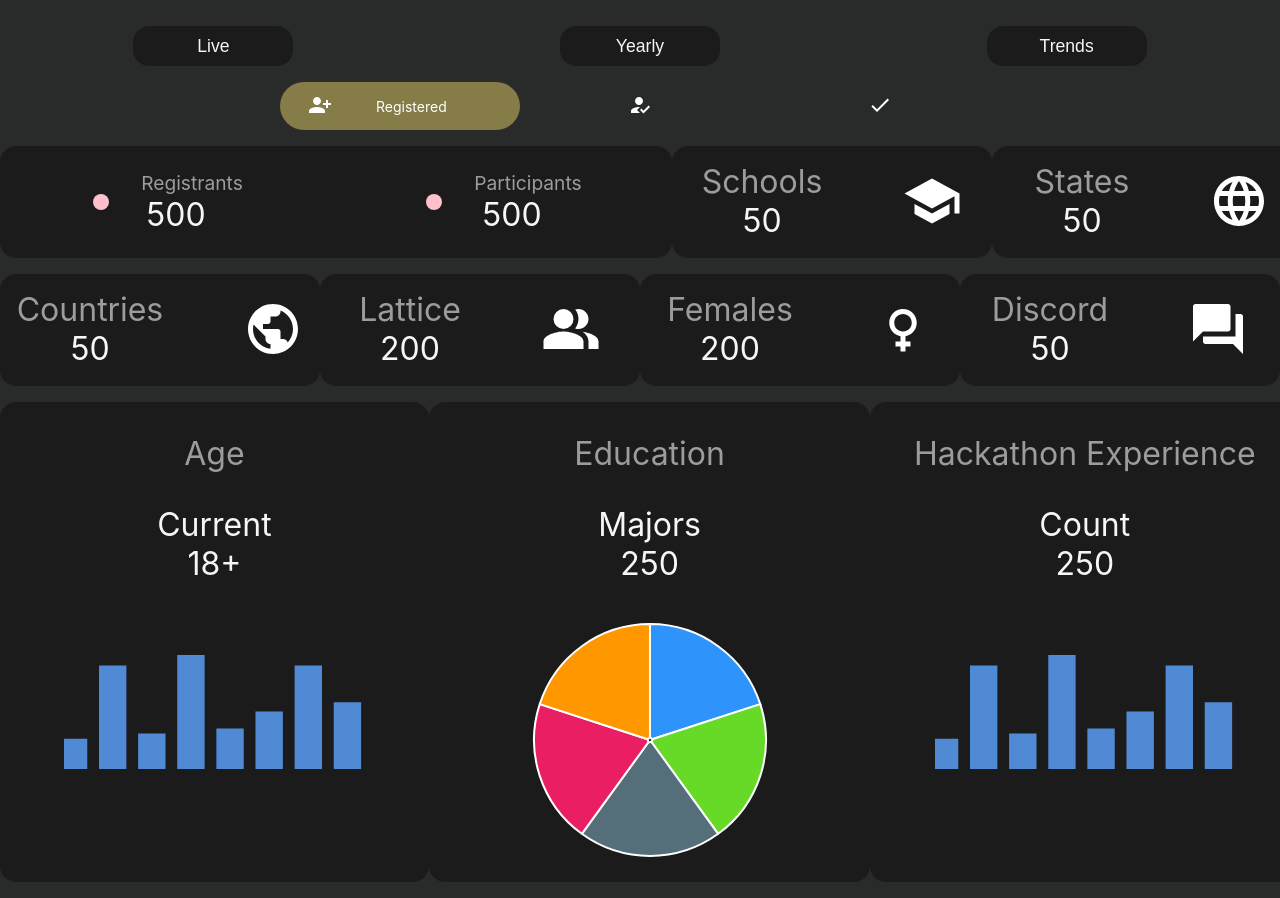
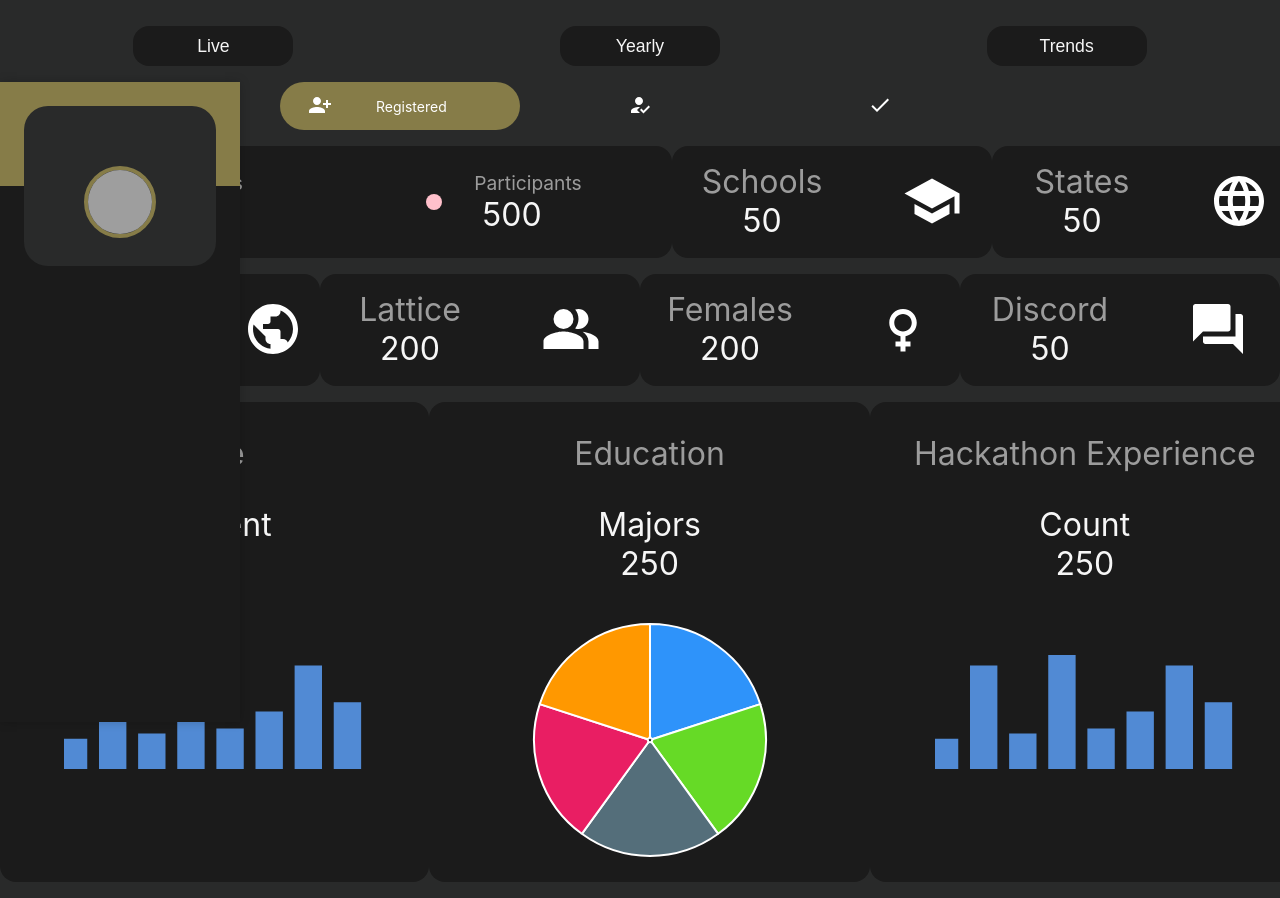
Before and after one commit to nishilfaldu/react-dashboard, a React (Create React App) app: page / in a window 1280 px wide. Shown: the top 898 px of the page. Built offline with nearby package versions, Linux system fonts and the light colour scheme; grey boxes are pictures that could not be loaded.

Commit message:
general navbar logo layout

```diff
--- a/src/assets/css/Carousel.css
+++ b/src/assets/css/Carousel.css
@@ -12,7 +12,7 @@
     justify-content: space-evenly;
 }
 
-img {
+div > img {
     width: 4rem;
     height: 4rem;
     border-radius: 50%;
--- a/src/components/navbar/NavbarLogo.js
+++ b/src/components/navbar/NavbarLogo.js
@@ -1,49 +1,66 @@
 import React from 'react';
 import styled from 'styled-components';
 import { Link } from 'react-router-dom';
+import { rgba } from "polished";
 
 const StyledWrapper = styled.div`
-    display: none;
-    position: relative;
+    display: flex;
+    position: absolute;
     z-index: 2;
     flex: 0 1 auto;
+    background: #1B1B1B;
+    box-shadow: 0 0 10px ${rgba("black", 0.2)};
+    height: 40rem;
+    width: 15rem;
 `
 
 const StyledBackground = styled.div`
-    display: none;
+    display: flex;
+    // padding-top: 3rem;
     position: absolute;
     z-index: 0;
     left: 0;
     top: 0;
-    width: 100%;
-    height: 100%;
-    background: red;
+    width: 15rem;
+    height: 6.5rem;
+    background: #867c48;
 `
 
 const StyledLink = styled(Link)`
     width: 100%;
+    padding-left: 1.5rem;
+    padding-top: 1.5rem;
+`
+
+const StyledDiv = styled(Link)`
+    width: 100%;
+    padding-left: 1.5rem;
+    padding-top: 1.5rem;
 `
 
 const StyledSvgBackground = styled.div`
     display: flex;
     align-items: center;
     justify-content: center;
-    background: red;
+    background-color: rgb(41, 42, 42);
     position: relative;
     z-index: 1;
-    border-radius: 2rem;
-    width: 2rem;
-    height: 2rem;
+    border-radius: 1.5rem;
+    width: 12rem;
+    height: 10rem;
 `
 
 const NavbarLogo = function(props){
     return(
         <StyledWrapper>
             <StyledBackground/>
-            <StyledLink to='/'/>
-            <StyledSvgBackground>
-                <img src='https://raw.githubusercontent.com/RevolutionUC/revolutionuc-frontend/master/img/revuc-logos/revuc-spring-2014.png' alt='revuc-spring-2014'></img>
-            </StyledSvgBackground>
+            {/* <StyledLink to='/'> */}
+            <StyledDiv>
+                <StyledSvgBackground>
+                    <img src='https://raw.githubusercontent.com/RevolutionUC/revolutionuc-frontend/master/img/revuc-logos/revuc-spring-2014.png' alt='revuc-spring-2014'></img>
+                </StyledSvgBackground>
+            </StyledDiv>
+            {/* </StyledLink> */}
         </StyledWrapper>
     );
 }
--- a/src/components/pages/LivePage.js
+++ b/src/components/pages/LivePage.js
@@ -6,6 +6,7 @@ import { useState } from 'react';
 import CheckIcon from '@mui/icons-material/Check';
 import HowToRegIcon from '@mui/icons-material/HowToReg';
 import PersonAddAlt1Icon from '@mui/icons-material/PersonAddAlt1';
+import NavbarLogo from '../navbar/NavbarLogo';
 
 const StyledRow = styled.div`
     display: flex;
@@ -39,6 +40,7 @@ const LivePage = function(props){
 
     return(
         <div>
+            <NavbarLogo/>
             <StyledRow>
                 <Tab onClick={setData} tabButtonAttributes={tabButtonProps}></Tab>
             </StyledRow>
--- a/src/components/pages/TrendsPage.js
+++ b/src/components/pages/TrendsPage.js
@@ -11,6 +11,7 @@ import CarouselItem from '../carousel/CarouselItem';
 import PieChartCard from '../cards/charts/PieChartCard';
 import BarChartCard from '../cards/charts/BarChartCard';
 import YearlyDashboard from '../dashboards/YearlyDashboard';
+import NavbarLogo from '../navbar/NavbarLogo';
 
 const StyledRow = styled.div`
     display: flex;
@@ -68,6 +69,7 @@ const TrendsPage = function(props){
     }
     else if (data === 'education'){
         toRender = <div style={{color: 'white'}}>EDUCATION</div>
+        // toRender = <NavbarLogo></NavbarLogo>
     }
     else {
         toRender = <div style={{color: 'white'}}>WELCOME TO THE TRENDS DASHBOARD!</div>
```
